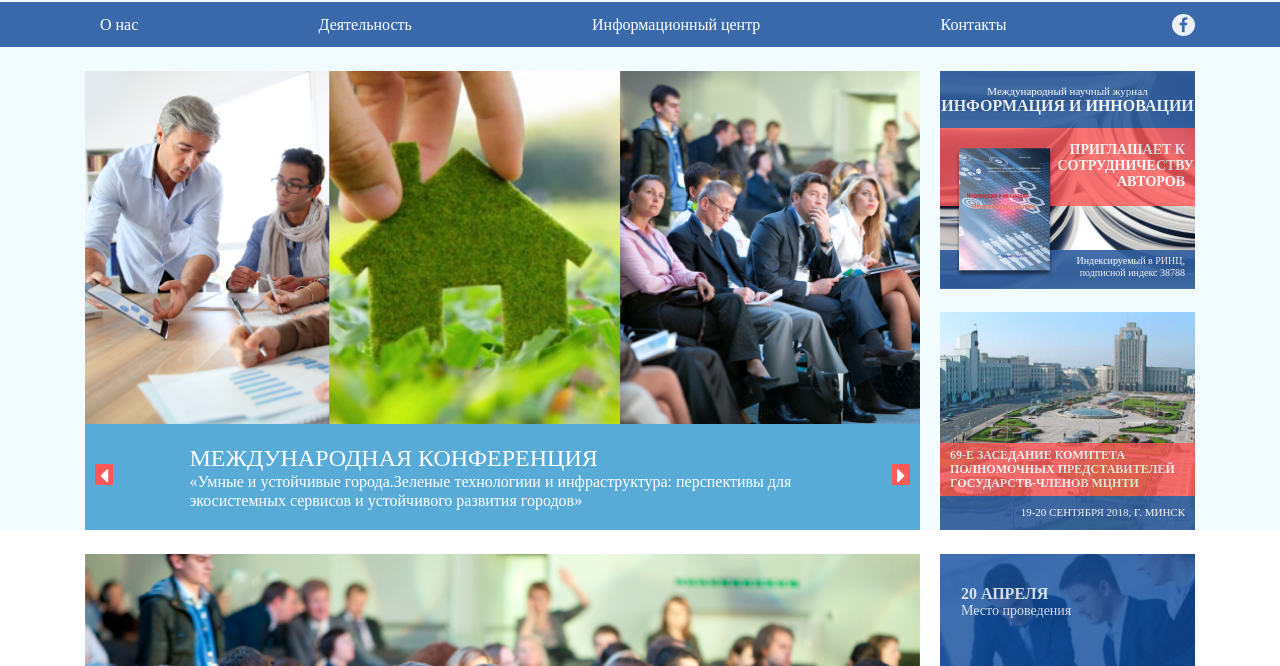
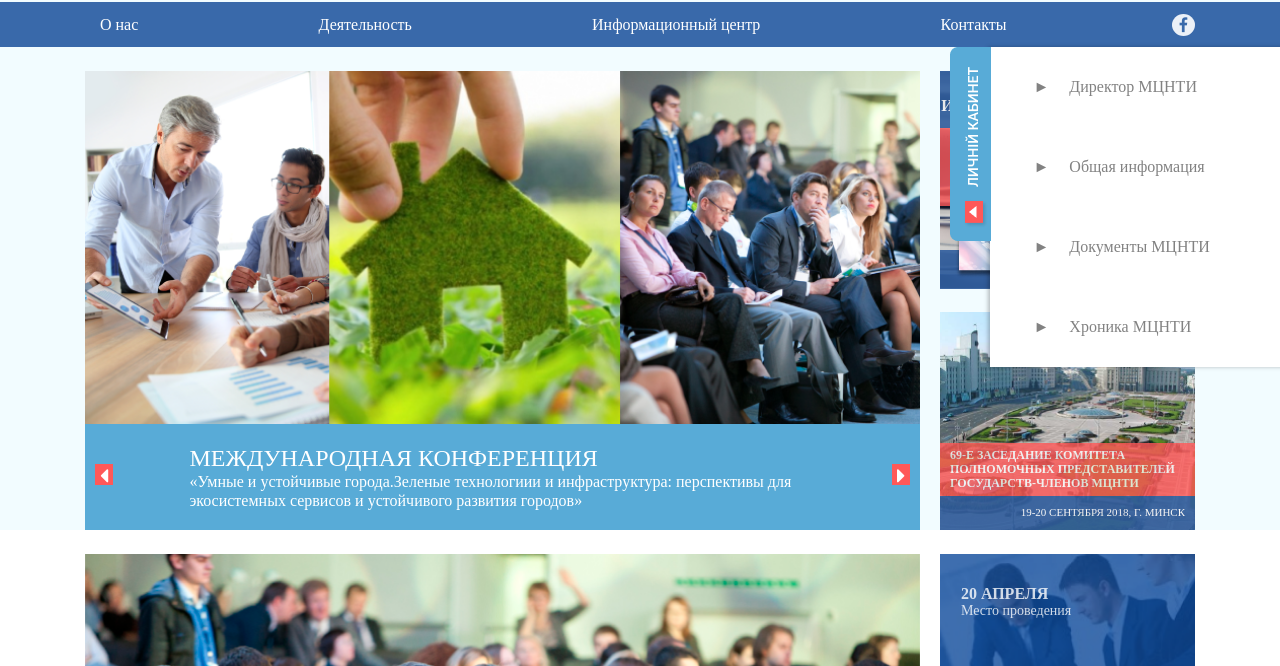
Before and after one commit to VRGID/gr2_shopin_vitaliy_dz8, a plain HTML site: page index.html in a window 1280 px wide. Shown: the part 134-800 px from the top of the page. Drawn offline with nearby package versions, Linux system fonts and the light colour scheme; a web font is replaced by a local one.

Commit message:
Add files via upload

```diff
--- a/css/style.css
+++ b/css/style.css
@@ -112,7 +112,8 @@ nav li:nth-child(-n+4) :hover {
 }
 
 .people p {
-    display: flex;justify-content: space-around;
+    display: flex;
+    justify-content: space-around;
 }
 
 .people {
@@ -131,8 +132,13 @@ nav li:nth-child(-n+4) :hover {
     line-height: 90px;
 }
 
-.people__text a {color: #FFFFFF;}
-.people__text a:hover {color: #E41616;}
+.people__text a {
+    color: #FFFFFF;
+}
+
+.people__text a:hover {
+    color: #E41616;
+}
 
 .jce {
     justify-content: end;
@@ -659,6 +665,10 @@ a.link {
     text-transform: uppercase;
 }
 
+.line03 {
+    margin-bottom: 10px;
+}
+
 .line3 {
     width: 40%;
     font-family: Roboto, serif;
@@ -808,17 +818,21 @@ a.link {
     background: #58ABD7;
     box-shadow: 0 1px 4px rgba(0, 0, 0, 0.25);
 }
+
 .button__link2 a {
     color: #FFFFFF;
 }
+
 .button__link2 a:hover {
     color: #E41616;
 }
+
 .end__img {
     width: 100%;
-    max-width:255px;
+    max-width: 255px;
     display: block;
 }
+
 .left {
     display: flex;
     justify-content: space-around;
@@ -828,6 +842,7 @@ a.link {
     background: #58ABD7;
     min-height: 178px;
 }
+
 .end__flex {
     padding-top: 50px;
     display: flex;
@@ -838,9 +853,19 @@ a.link {
     font-size: 14px;
     line-height: 33px;
 }
-.end__flex li {list-style: none;}
-.end__flex a {color:#FFFFFF;}
-.end__flex a:hover {color: #ff0000;}
+
+.end__flex li {
+    list-style: none;
+}
+
+.end__flex a {
+    color: #FFFFFF;
+}
+
+.end__flex a:hover {
+    color: #ff0000;
+}
+
 .contact {
     color: #FFFFFF;
 }
@@ -855,12 +880,15 @@ a.link {
     .people {
         max-width: 1100px;
     }
+
     .fa-search {
         margin-right: 10px;
     }
+
     .fa-facebook {
-       margin-right: 10px;
-   }
+        margin-right: 10px;
+    }
+
     .block {
         max-width: 1079px;
         max-height: 960px;
@@ -885,6 +913,10 @@ a.link {
         flex-basis: 100%;
     }
 
+    .line03 {
+        margin-left: 20px;
+    }
+
     .news {
         padding: 0 20px 0 20px;
     }
@@ -905,18 +937,68 @@ a.link {
     }
 }
 
+.menu-fixed {
+    right: 0;
+    z-index: 3;
+    position: fixed;
+}
+.drop-fixed {
+    right:330px;
+    z-index: 4;
+    position: fixed;
+}
+.drop {
+    position: absolute;
+}
+
+.lux {
+    display: flex;
+    flex-direction: column;
+    justify-content: space-around;
+    padding-left:15% ;
+    width: 290px;
+    height: 320px;
+    box-shadow: -2px 0 4px rgba(0, 0, 0, 0.25);
+    background: white;
+}
+
+.menu-fixed li {
+    list-style-type: none;
+}
+
+.menu-fixed li a {
+    color: #828282;
+
+}
+
+.menu-fixed li a:hover {
+    color: #2D9CDB;
+
+}
+
+.menu-fixed li:before {padding-right: 20px;
+    color: #828282;
+    content: "►";
+}
+
+
 @media screen and (max-width: 700px) {
     .top__menu {
         display: none;
     }
+
     .news {
-        display: flex;!important;
+        display: flex;
+    !important;
         flex-direction: column;
         align-items: center;
     }
-    .end__flex {flex-direction: column;
+
+    .end__flex {
+        flex-direction: column;
         text-align: center;
     }
+
     .end__img {
         padding-left: 5%;
     }
@@ -933,11 +1015,24 @@ a.link {
 }
 
 @media screen and (max-width: 600px) {
+    .menu-fixed {
+        display: none;
+    }
+    .drop-fixed {
+        display: none;
+    }
     .flex {
         flex-wrap: wrap;
     }
-    .line3 {width: 100%;}
-    .line4 {width: 100%;}
+
+    .line3 {
+        width: 100%;
+    }
+
+    .line4 {
+        width: 100%;
+    }
+
     .side-item {
         flex-direction: row;
         flex-basis: 100%;
@@ -955,7 +1050,10 @@ a.link {
 }
 
 @media screen and (max-width: 450px) {
-    .line2 {text-transform: none;}
+    .line2 {
+        text-transform: none;
+    }
+
     .fa-search {
         display: none;
     }
--- a/index.html
+++ b/index.html
@@ -38,6 +38,17 @@
             </li>
         </ul>
     </nav>
+    <div class="drop-fixed">
+        <a href="#"><img src="img/drop-down.png" class="drop" alt="лого"/></a>
+    </div>
+    <div class="menu-fixed">
+        <ul class="lux">
+            <li><a href="#">Директор МЦНТИ</a></li>
+            <li><a href="#">Общая информация</a></li>
+            <li><a href="#">Документы МЦНТИ</a></li>
+            <li><a href="#">Хроника МЦНТИ</a></li>
+        </ul>
+    </div>
 </header>
 <main>
     <section class="fon">
@@ -205,7 +216,7 @@
         <div class="container">
             <div class="flex">
                 <div class="block">
-                    <p class="line line2" style="margin-bottom: 10px;">Наши проэкты</p>
+                    <p class="line line2 line03">Наши проэкты</p>
                     <div class="ii"><a href="#"><img src="img/ii.png" class="img2" alt="2">
                         <b>Интеллектуальная собственность и инновации</b></a>
                         <p class="ii_2">Предмет Проекта: признание и паспортизация интеллектуальной собственности;
```
Also changed, not shown: img/drop-down.png (added).
